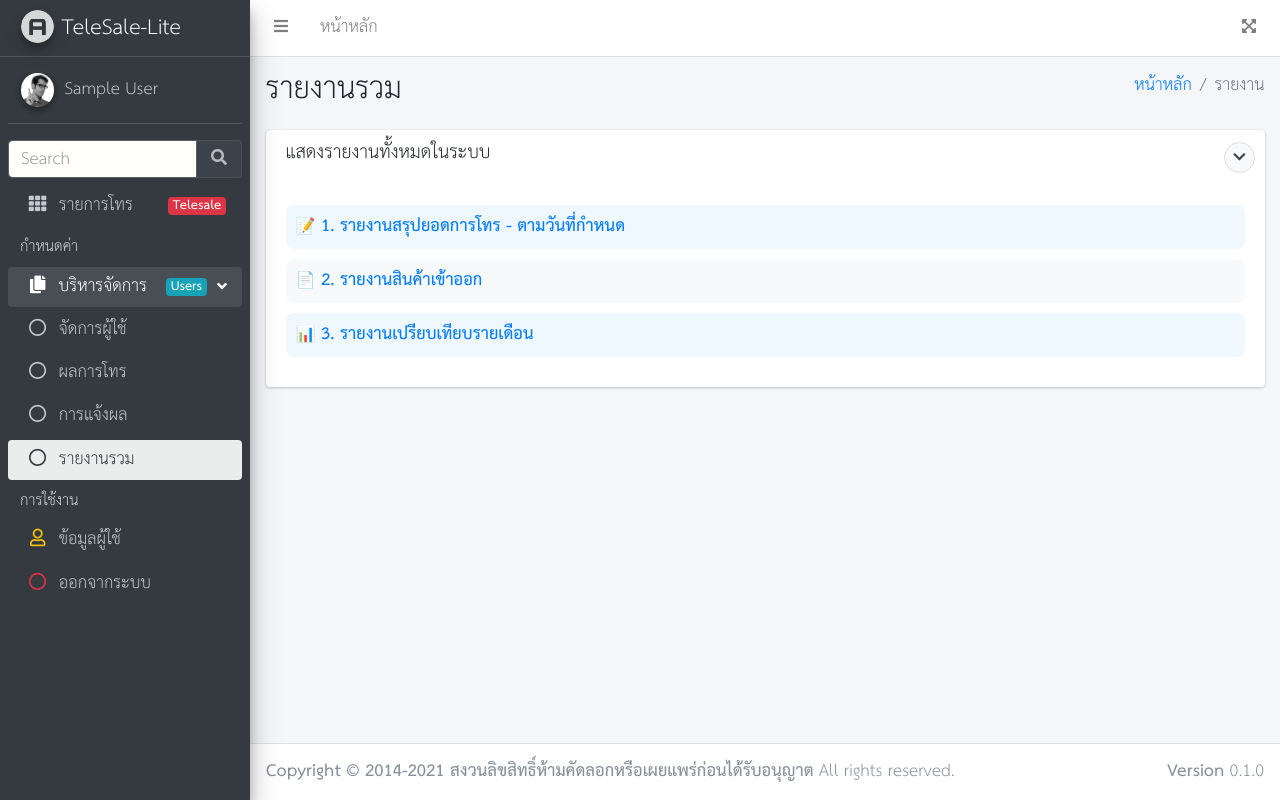
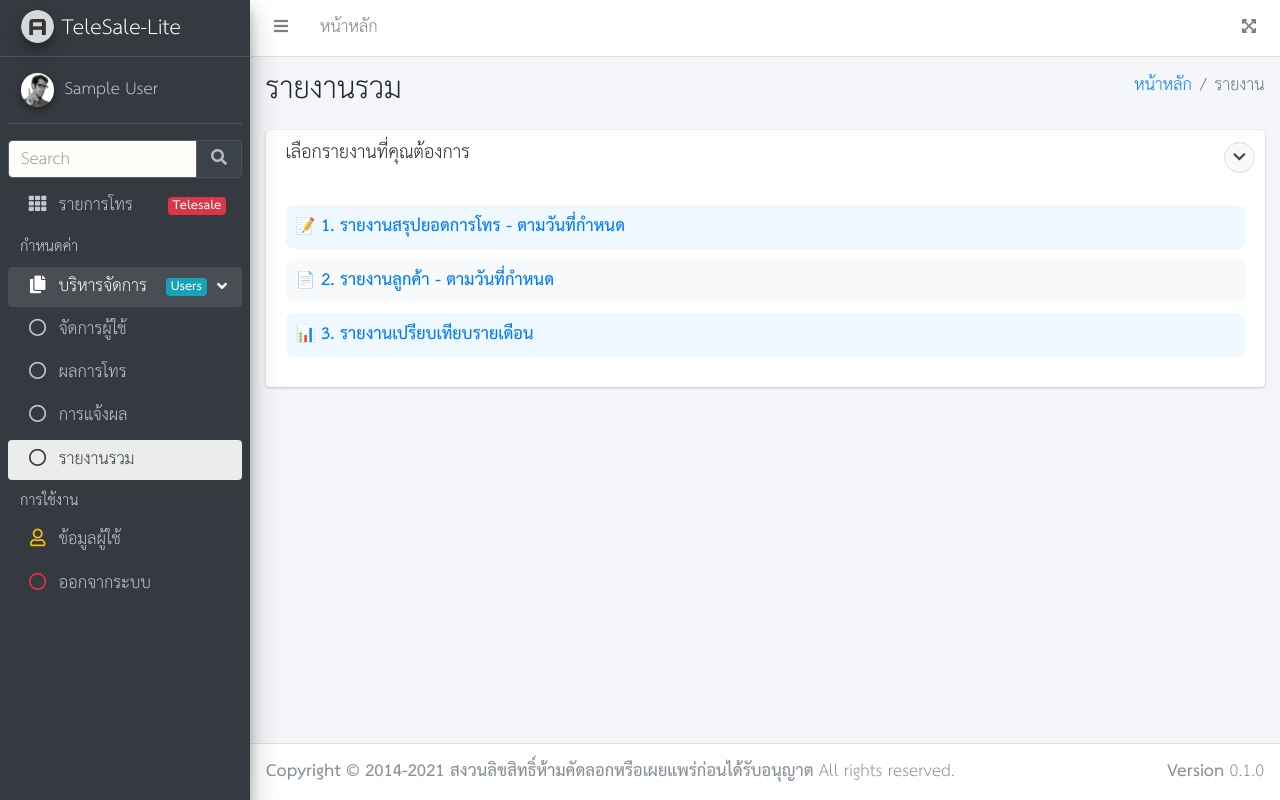
Before and after one commit to AmnuayOtik/telesale-lite, a CodeIgniter app: page /database/Reports in a window 1280 px wide. Run offline with CodeIgniter, Linux system fonts and the light colour scheme; the visitor is signed in with stand-in values (Sample User, id 1); some libraries are stand-ins or nearby versions.

Commit message:
ปรับรายงาน

```diff
--- a/application/views/reports/reports_view.php
+++ b/application/views/reports/reports_view.php
@@ -53,7 +53,7 @@
                 <div class="container-fluid">
                     <div class="card">
                         <div class="card-header border-0">
-                            <h3 class="card-title">แสดงรายงานทั้งหมดในระบบ</h3>
+                            <h3 class="card-title">เลือกรายงานที่คุณต้องการ</h3>
                             <div class="card-tools">
                             <button class="btn btn-default btn-sm" id="toggle-btn" style="border-radius: 30px;" type="button">
                                 <span class="fas fa-chevron-down" id="toggle-icon"></span>
@@ -67,7 +67,7 @@
                                     <a href="#" class="custom-link" style="text-decoration: none; color: #007bff; font-weight: bold;" onclick="FcOpenReport('1');">📝 1. รายงานสรุปยอดการโทร - ตามวันที่กำหนด</a>
                                 </li>
                                 <li class="list-group-item custom-item" style="border: none; background-color: #f8f9fa; padding: 10px; border-radius: 8px; margin-bottom: 10px;">
-                                    <a href="#" class="custom-link" style="text-decoration: none; color: #007bff; font-weight: bold;" onclick="FcOpenReport('2');">📄 2. รายงานสินค้าเข้าออก</a>
+                                    <a href="#" class="custom-link" style="text-decoration: none; color: #007bff; font-weight: bold;" onclick="FcOpenReport('2');">📄 2. รายงานลูกค้า - ตามวันที่กำหนด</a>
                                 </li>
                                 <li class="list-group-item custom-item" style="border: none; background-color: #f0f8ff; padding: 10px; border-radius: 8px; margin-bottom: 10px;">
                                     <a href="#" class="custom-link" style="text-decoration: none; color: #007bff; font-weight: bold;" onclick="FcOpenReport('3');">📊 3. รายงานเปรียบเทียบรายเดือน</a>
```
Also changed, not shown: application/views/reports/report1_view.php (+2 -31 lines), assets/custom/css/reports.css (added, +27 -0 lines).
